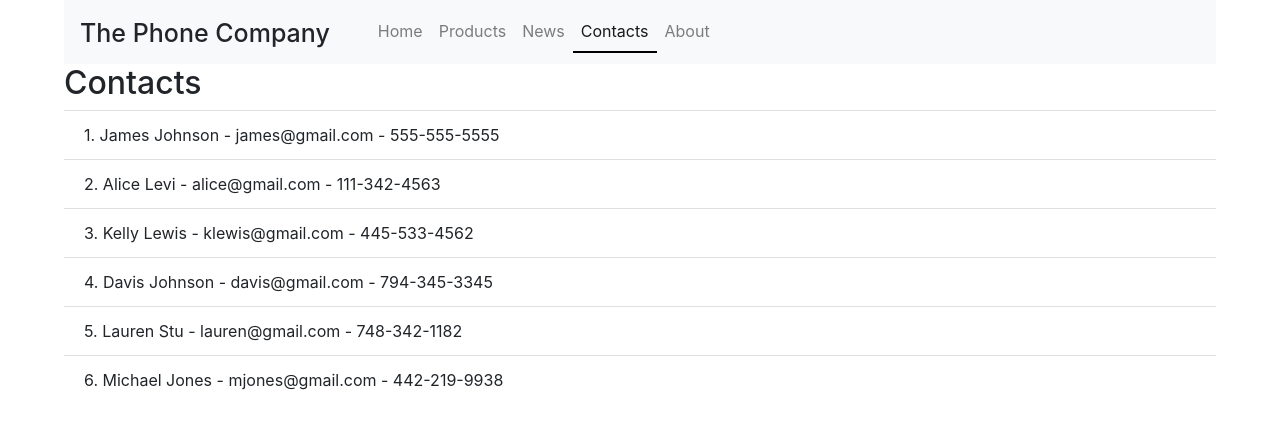
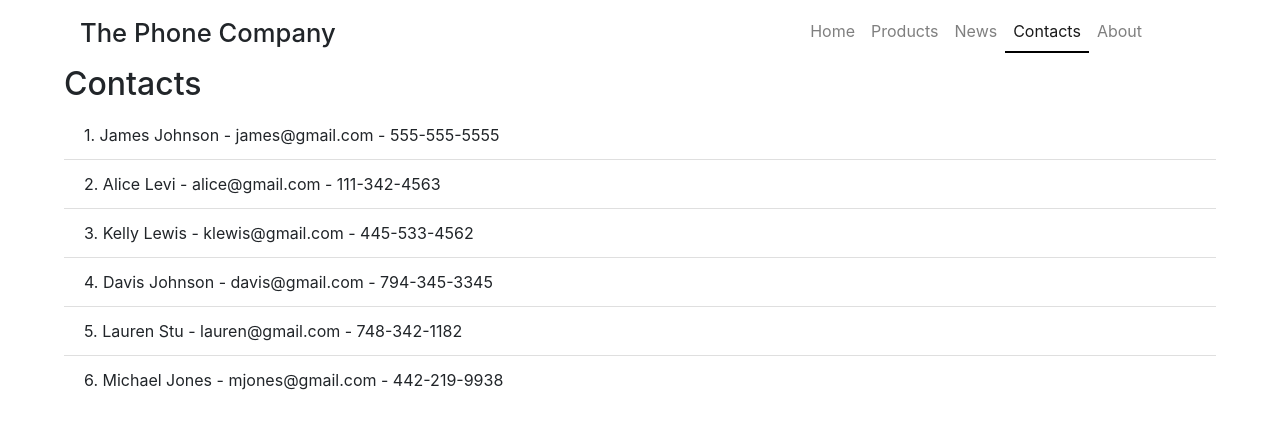
Before and after one commit to SukhvirS/cmpe272-website, a PHP site: page /contacts.php in a window 1280 px wide. Shown: the top 429 px of the page. Run offline with PHP 8.4, Linux system fonts and the light colour scheme; some libraries are stand-ins or nearby versions.

Commit message:
changed font sizes

```diff
--- a/about.html
+++ b/about.html
@@ -11,14 +11,14 @@
     <title>About</title>
 </head>
 <body>
-    <nav class="navbar navbar-expand-lg navbar-light bg-light">
+    <nav class="navbar navbar-expand-lg navbar-light bg-transparent">
         <h1>The Phone Company</h1>
         <button class="navbar-toggler" type="button" data-toggle="collapse" data-target="#navbarSupportedContent" aria-controls="navbarSupportedContent" aria-expanded="false" aria-label="Toggle navigation">
             <span class="navbar-toggler-icon"></span>
         </button>
 
         <div class="collapse navbar-collapse" id="navbarSupportedContent">
-            <ul class="navbar-nav mr-auto">
+            <ul class="nav navbar-nav ml-auto">
               <li class="nav-item">
                 <a class="nav-link" href="index.html">Home</a>
               </li>
--- a/contacts.php
+++ b/contacts.php
@@ -11,14 +11,14 @@
     <title>Contacts</title>
 </head>
 <body>
-    <nav class="navbar navbar-expand-lg navbar-light bg-light">
+    <nav class="navbar navbar-expand-lg navbar-light bg-transparent">
       <h1>The Phone Company</h1>
         <button class="navbar-toggler" type="button" data-toggle="collapse" data-target="#navbarSupportedContent" aria-controls="navbarSupportedContent" aria-expanded="false" aria-label="Toggle navigation">
           <span class="navbar-toggler-icon"></span>
         </button>
 
         <div class="collapse navbar-collapse" id="navbarSupportedContent">
-          <ul class="navbar-nav mr-auto">
+          <ul class="nav navbar-nav ml-auto">
             <li class="nav-item">
               <a class="nav-link" href="index.html">Home</a>
             </li>
@@ -39,6 +39,7 @@
     </nav>
     <div>
         <h2>Contacts</h2>
+        <div style="float:">
           <ul class="list-group list-group-flush">
             <?php
               $file = file('all_contacts.txt');
@@ -50,6 +51,7 @@
               }
             ?>
           </ul>
+        </div>
 
 
     </div>
--- a/index.html
+++ b/index.html
@@ -12,7 +12,6 @@
     <title>The Phone Company</title>
 </head>
 <body>
-
     <nav class="navbar navbar-expand-lg navbar-light bg-transparent">
         <h1>The Phone Company</h1>
         <button class="navbar-toggler" type="button" data-toggle="collapse" data-target="#navbarSupportedContent" aria-controls="navbarSupportedContent" aria-expanded="false" aria-label="Toggle navigation">
@@ -41,7 +40,7 @@
     </nav>
     <div>
       <div class="home-body">
-        <p style="padding: 100px 0px 50px 0; margin: 0 15vw; font-size: 60px;"><mark>The Phone Company</mark> is the best place for you to buy your next phone or any accessories you need for your phone.</p>
+        <p style="padding: 100px 0px 50px 0; margin: 0 15vw; font-size: 3vw;"><mark>The Phone Company</mark> is the best place for you to buy your next phone or any accessories you need for your phone.</p>
         <img src="home_photo.png" alt="image" width="100%">
       </div>
     </div>
--- a/main.css
+++ b/main.css
@@ -12,7 +12,7 @@ nav ul{
 
 nav h1{
     padding: 10px 40px 0 0;
-    font-size: 25px;
+    font-size: 2vw;
 }
 
 .home-body{
--- a/news.html
+++ b/news.html
@@ -11,14 +11,14 @@
     <title>News</title>
 </head>
 <body>
-    <nav class="navbar navbar-expand-lg navbar-light bg-light">
+    <nav class="navbar navbar-expand-lg navbar-light bg-transparent">
       <h1>The Phone Company</h1>
         <button class="navbar-toggler" type="button" data-toggle="collapse" data-target="#navbarSupportedContent" aria-controls="navbarSupportedContent" aria-expanded="false" aria-label="Toggle navigation">
           <span class="navbar-toggler-icon"></span>
         </button>
 
         <div class="collapse navbar-collapse" id="navbarSupportedContent">
-          <ul class="navbar-nav mr-auto">
+          <ul class="nav navbar-nav ml-auto">
             <li class="nav-item">
               <a class="nav-link" href="index.html">Home</a>
             </li>
--- a/products.html
+++ b/products.html
@@ -11,14 +11,14 @@
     <title>Products</title>
 </head>
 <body>
-    <nav class="navbar navbar-expand-lg navbar-light bg-light">
+    <nav class="navbar navbar-expand-lg navbar-light bg-transparent">
       <h1>The Phone Company</h1>
       <button class="navbar-toggler" type="button" data-toggle="collapse" data-target="#navbarSupportedContent" aria-controls="navbarSupportedContent" aria-expanded="false" aria-label="Toggle navigation">
         <span class="navbar-toggler-icon"></span>
       </button>
 
         <div class="collapse navbar-collapse" id="navbarSupportedContent">
-          <ul class="navbar-nav mr-auto">
+          <ul class="nav navbar-nav ml-auto">
             <li class="nav-item">
               <a class="nav-link" href="index.html">Home</a>
             </li>
```
Lines whose indentation alone changed are shown as unchanged.
